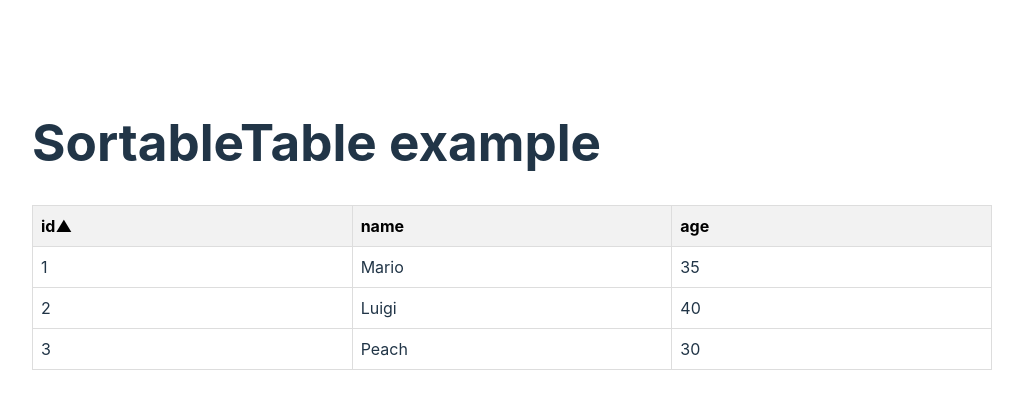
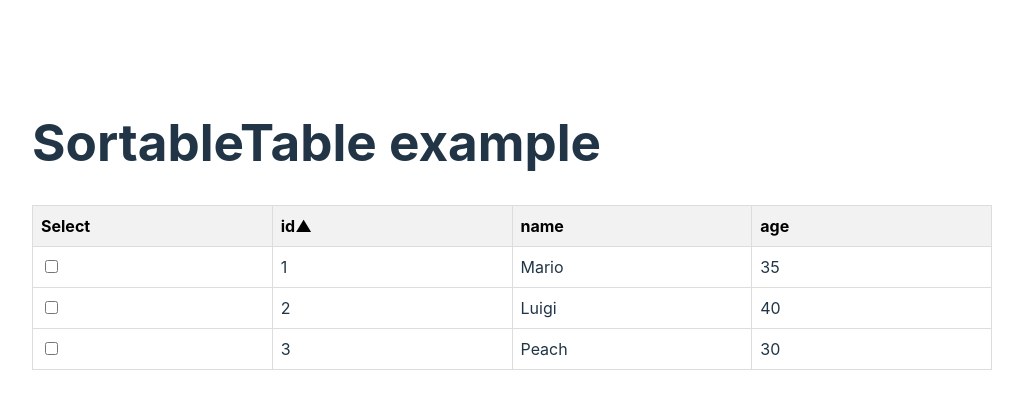
Before and after one commit to JBassx/react-patterns-sortable-table, a React (Vite) app: page / in a window 1280 px wide. Shown: the top 408 px of the page, without its empty margins (128-1151 px from the left). Built offline with nearby package versions, Linux system fonts and the light colour scheme.

Commit message:
Add row select feature

```diff
--- a/src/components/SortableTable/SortableTable.module.css
+++ b/src/components/SortableTable/SortableTable.module.css
@@ -21,3 +21,7 @@
   padding: 8px;
   width: 200px;
 }
+
+.sortableTable tr.selected {
+  background-color: #edf4fb;
+}
--- a/src/components/SortableTable/SortableTable.tsx
+++ b/src/components/SortableTable/SortableTable.tsx
@@ -7,15 +7,19 @@ interface TableComponentProps {
 }
 
 export default function SortableTable({ data, columns }: TableComponentProps) {
-  const { sortedData, sortKey, sortDirection, sortByKey } = useSortableTable(
-    data,
-    columns[0]
-  )
+  const { sortedData, sortKey, sortDirection, sortByKey, toggleSelect } =
+    useSortableTable(data, columns[0])
+
+  const handleToggleSelect = (id: string) => {
+    toggleSelect(id)
+  }
 
   return (
     <table className={styles.sortableTable}>
       <thead>
         <tr>
+          <th>Select</th>
+
           {columns.map((column) => (
             <th key={column} onClick={() => sortByKey(column)}>
               {column}
@@ -28,7 +32,14 @@ export default function SortableTable({ data, columns }: TableComponentProps) {
       </thead>
       <tbody>
         {sortedData.map((item) => (
-          <tr key={item.id}>
+          <tr key={item.id} className={item.selected ? styles.selected : ''}>
+            <td>
+              <input
+                type="checkbox"
+                checked={item.selected}
+                onChange={() => handleToggleSelect(item.id)}
+              />
+            </td>
             {columns.map((column) => (
               <td key={column}>{item[column]}</td>
             ))}
--- a/src/components/SortableTable/useSortableTable.ts
+++ b/src/components/SortableTable/useSortableTable.ts
@@ -1,49 +1,104 @@
-import { useState } from 'react'
+import { useReducer } from 'react'
 
 export type TableDataItem = {
   id: string
-  [key: string]: string
+  selected?: boolean
+  [key: string]: string | boolean | null | undefined
 }
+
+type SortDirection = 'asc' | 'desc'
 
 type SortableTableState = {
   sortedData: TableDataItem[]
   sortKey: string
-  sortDirection: string
+  sortDirection: SortDirection
 }
 
-type UseSortableTableReturnType = SortableTableState & {
-  sortByKey: (key: string) => void
+enum ActionType {
+  SORT = 'SORT',
+  TOGGLE_SELECT = 'TOGGLE_SELECT',
+}
+
+type SortPayload = {
+  key: string
+  direction: SortDirection
+}
+
+type ToggleSelectPayload = {
+  id: string
+}
+
+type Action =
+  | { type: ActionType.SORT; payload: SortPayload }
+  | { type: ActionType.TOGGLE_SELECT; payload: ToggleSelectPayload }
+
+const sortData = (state: SortableTableState, payload: SortPayload) => {
+  const { key, direction } = payload
+  const sorted = [...state.sortedData].sort((a, b) => {
+    const valueA = a[key] || ''
+    const valueB = b[key] || ''
+    if (valueA < valueB) return direction === 'asc' ? -1 : 1
+    if (valueA > valueB) return direction === 'asc' ? 1 : -1
+    return 0
+  })
+
+  return {
+    ...state,
+    sortedData: sorted,
+    sortKey: key,
+    sortDirection: direction,
+  }
+}
+
+const toggleSelect = (
+  state: SortableTableState,
+  payload: ToggleSelectPayload
+) => {
+  const { id } = payload
+  const updatedData = state.sortedData.map((item) =>
+    item.id === id ? { ...item, selected: !item.selected } : item
+  )
+
+  return {
+    ...state,
+    sortedData: updatedData,
+  }
+}
+
+const sortReducer = (state: SortableTableState, action: Action) => {
+  switch (action.type) {
+    case ActionType.SORT:
+      return sortData(state, action.payload)
+    case ActionType.TOGGLE_SELECT:
+      return toggleSelect(state, action.payload)
+    default:
+      return state
+  }
 }
 
 export default function useSortableTable(
   data: TableDataItem[],
   defaultSortKey: string
-): UseSortableTableReturnType {
-  const [state, setState] = useState<SortableTableState>({
+) {
+  const initialState: SortableTableState = {
     sortedData: data,
     sortKey: defaultSortKey,
     sortDirection: 'asc',
-  })
+  }
 
-  const sortByKey = (key: string) => {
-    const direction =
-      key === state.sortKey && state.sortDirection === 'asc' ? 'desc' : 'asc'
+  const [state, dispatch] = useReducer(sortReducer, initialState)
 
-    const sorted = [...state.sortedData].sort((a, b) => {
-      if (a[key] < b[key]) return direction === 'asc' ? -1 : 1
-      if (a[key] > b[key]) return direction === 'asc' ? 1 : -1
-      return 0
-    })
+  const sortByKey = (key: string, direction: SortDirection = 'asc') => {
+    dispatch({ type: ActionType.SORT, payload: { key, direction } })
+  }
 
-    setState({
-      sortedData: sorted,
-      sortKey: key,
-      sortDirection: direction,
-    })
+  const toggleSelect = (id: string) => {
+    dispatch({ type: ActionType.TOGGLE_SELECT, payload: { id } })
   }
 
   return {
     ...state,
     sortByKey,
+    toggleSelect,
   }
 }
```
